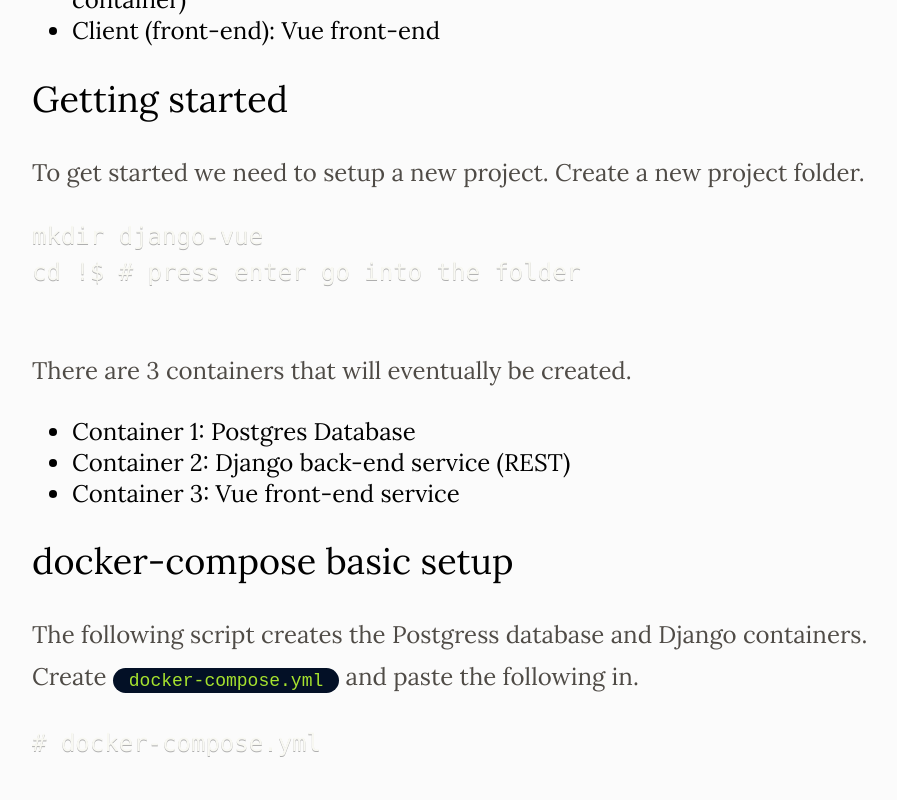
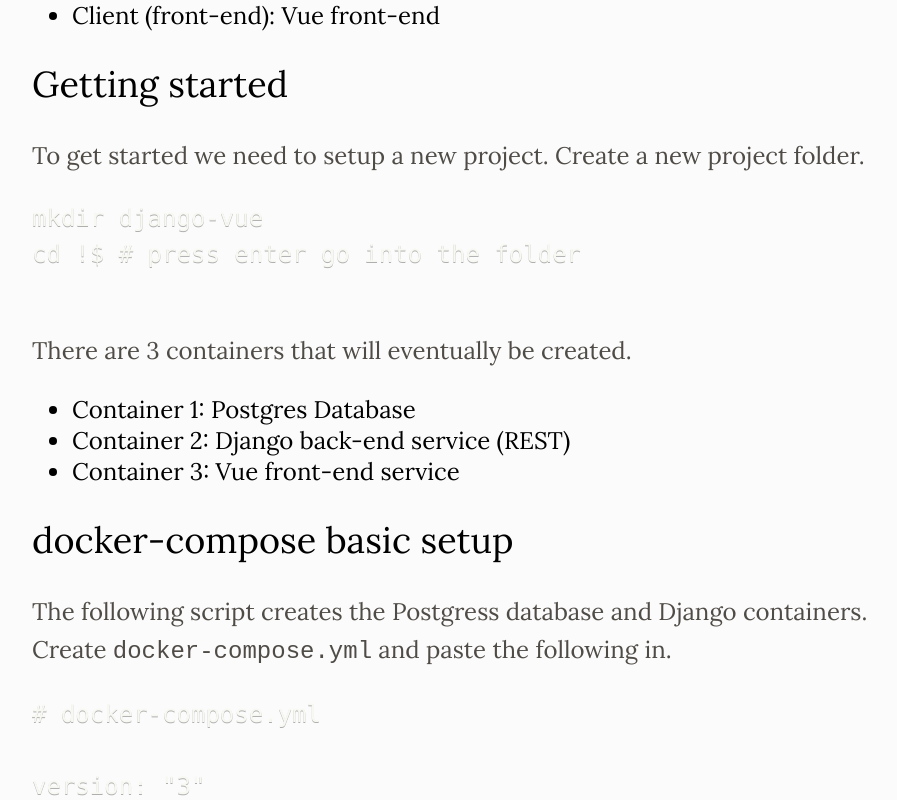
Before and after one commit to Giwan/blog, a Next.js app: page /blog/2020-03-10-django in a window 1280 px wide. Shown: the part 520-1320 px from the top of the page, without its empty margins (158-1055 px from the left). Built offline with nearby package versions, Linux system fonts and the light colour scheme.

Commit message:
styling update

```diff
--- a/components/Article/ArticleHeader.js
+++ b/components/Article/ArticleHeader.js
@@ -22,13 +22,7 @@
     };
     return (
         <div className={styles.articleItem}>
-            <header className={styles.articleHeader}>
-                {isBlogPost ? (
-                    <h1 className={styles.articleHeaderh1}>{meta.title}</h1>
-                ) : (
-                    <h2 className={styles.articleItemHeader}>{meta.title}</h2>
-                )}
-            </header>
+            <ArticleTitle {...{ isBlogPost, meta }} />
             <div className={styles.articleHeaderMetaDetails}>
                 <span>{meta.readTime + " minutes"}</span>
                 <span>
@@ -37,7 +31,33 @@
                         dateOptionsFiltered
                     )}
                 </span>
-                {!isBlogPost && (
+                <OpenArrow {...{ isBlogPost }} />
+            </div>
+            <div className={styles.articleHeaderSummary}>
+                {isBlogPost ? null : <p>{meta.description}</p>}
+            </div>
+        </div>
+    );
+};
+
+export default ArticleHeader;
+
+const ArticleTitle = ({ isBlogPost, meta: { title } }) => {
+    return (
+        <header className={styles.articleHeader}>
+            {isBlogPost ? (
+                <h1 className={styles.articleHeaderh1}>{title}</h1>
+            ) : (
+                <h2 className={styles.articleItemHeader}>{title}</h2>
+            )}
+        </header>
+    );
+};
+
+const OpenArrow = ({ isBlogPost }) => {
+    if (isBlogPost) return null;
+
+    return (
         <button className={readButton}>
             <svg
                 width="8"
@@ -52,13 +72,5 @@
                 />
             </svg>
         </button>
-                )}
-            </div>
-            <div className={styles.articleHeaderSummary}>
-                {isBlogPost ? null : <p>{meta.description}</p>}
-            </div>
-        </div>
     );
 };
-
-export default ArticleHeader;
--- a/components/Article/articleHeader.module.css
+++ b/components/Article/articleHeader.module.css
@@ -54,6 +54,7 @@
     color: var(--color-text-1);
     font-size: var(--font-size-small-x);
     display: flex;
+    place-items: center;
 }
 
 .articleHeaderMetaDetails span {
@@ -61,6 +62,7 @@
     font-size: var(--font-size-small-x);
     text-transform: uppercase;
     opacity: 0.45;
+    font-family: var(--font-family-meta);
 }
 
 .readButton {
--- a/styles/globals.css
+++ b/styles/globals.css
@@ -65,15 +65,14 @@
 }
 
 p {
-    line-height: 1.75em;
+    line-height: 1.6em;
     color: var(--color-primary-dark);
 }
 
-p code {
+pre[class*="language-"] code[class*="language-"] {
     background-color: var(--color-primary);
     padding: calc(var(--unit) / 6) var(--unit);
-    color: var(--color-accent);
-    font-size: var(--font-size-small);
+    font-size: var(--font-size-small-x);
     border-radius: var(--unit);
     word-break: break-word;
 }
```
Lines whose indentation alone changed are shown as unchanged.
